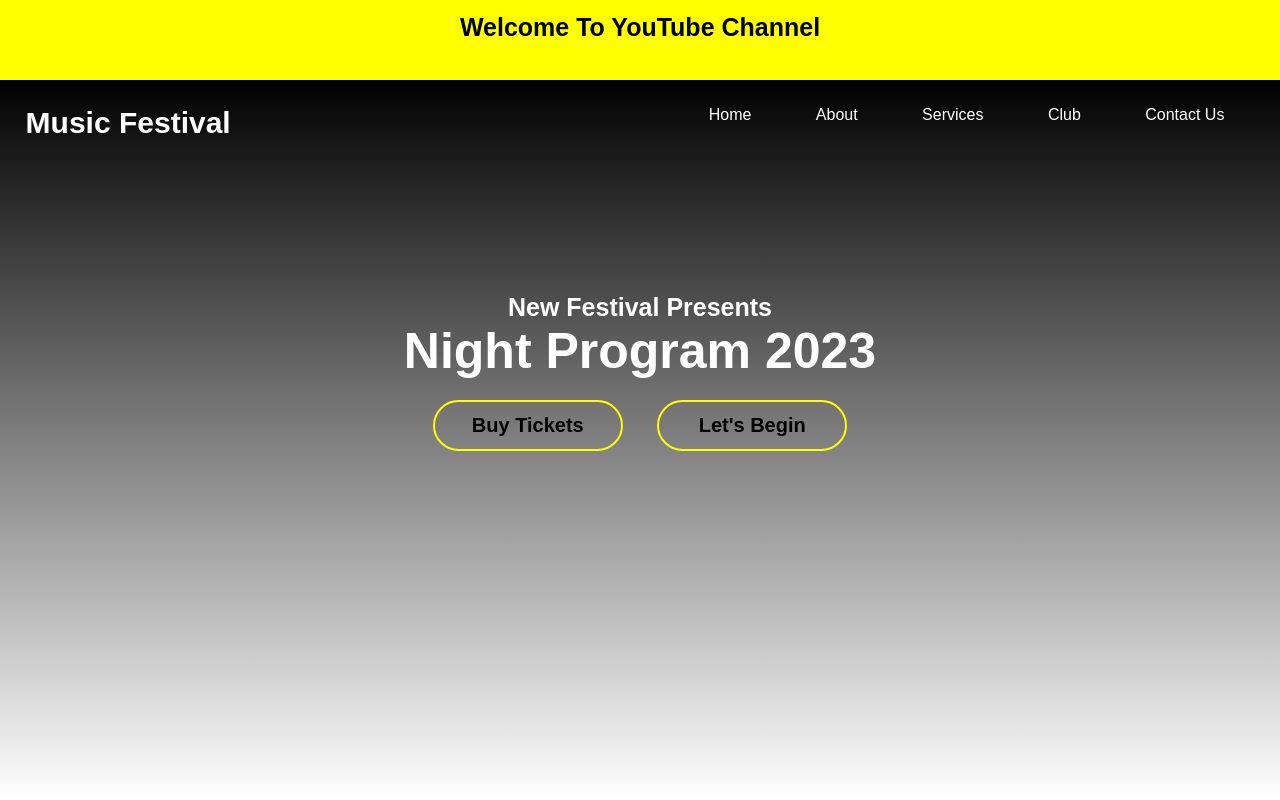
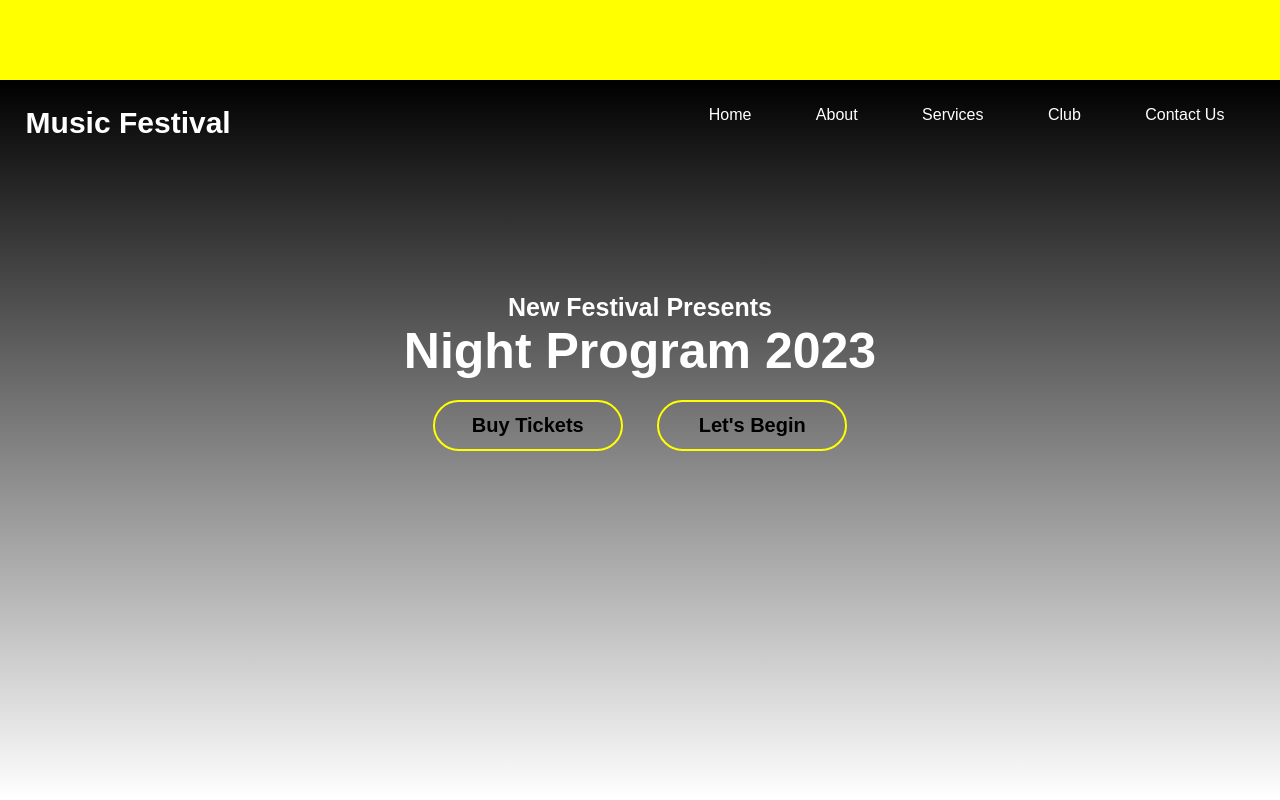
Before and after one commit to mayankchaudharyy/HTML-CSS-Project-2, a plain HTML site: page index.html in a window 1280 px wide. Drawn offline with Linux system fonts and the light colour scheme.

Commit message:
final Commit

```diff
--- a/index.html
+++ b/index.html
@@ -9,7 +9,7 @@
   </head>
   <body>
     <div class="box">
-      <h1>Welcome To YouTube Channel</h1>
+
     </div>
     <div class="header">
       <nav>
```
